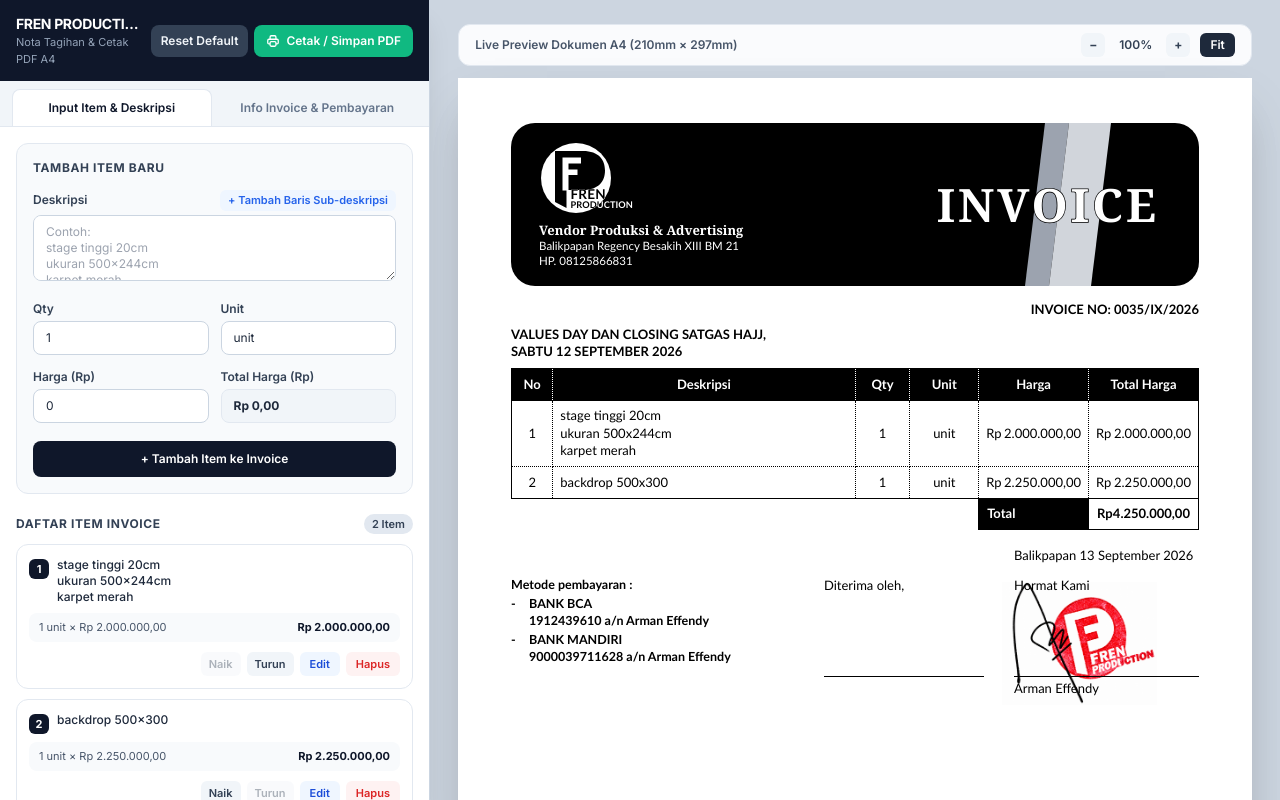
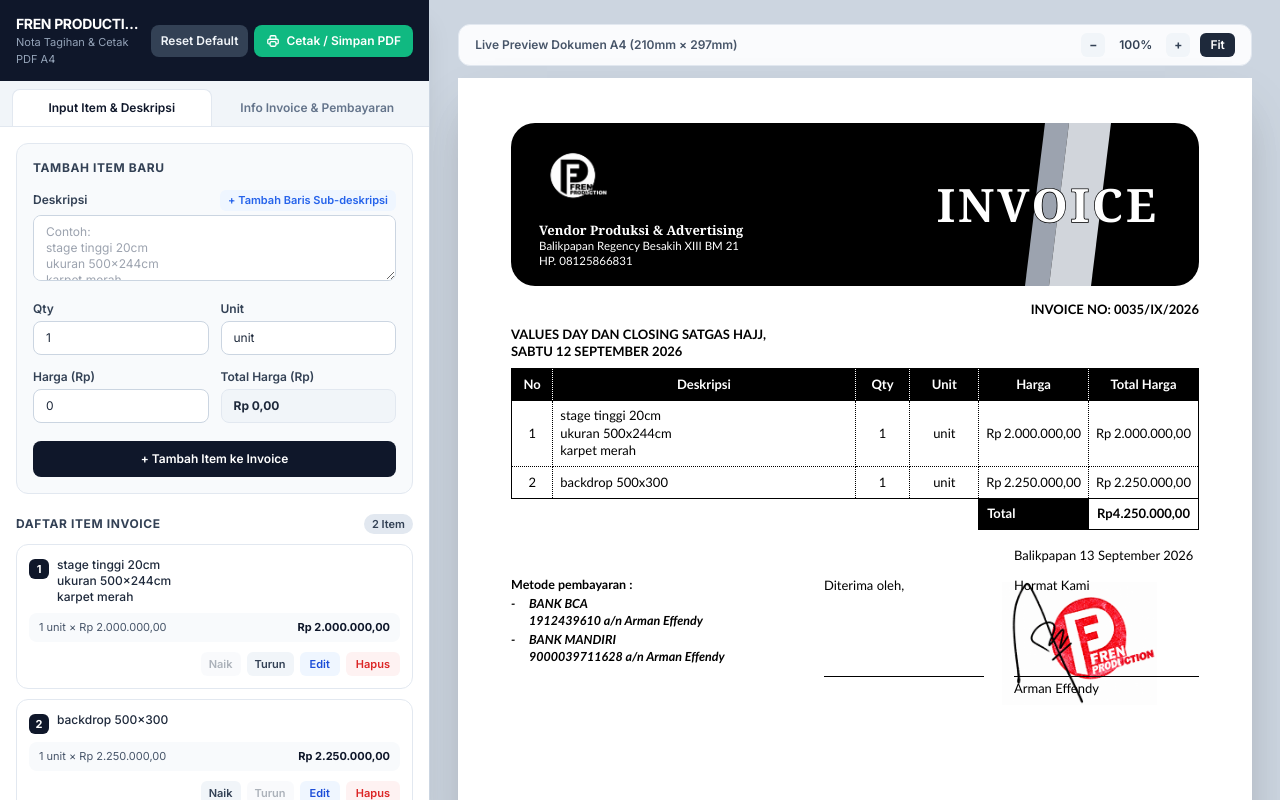
Before and after one commit to geprtm/frenpor-invoice-gen, a plain HTML site: page index.html in a window 1280 px wide. Drawn offline with nearby package versions, Linux system fonts and the light colour scheme.

Commit message:
Replace SVG logo with image file

```diff
--- a/index.html
+++ b/index.html
@@ -324,22 +324,7 @@
                     </div>
 
                     <div style="position: relative; z-index: 10; display: flex; flex-direction: column; align-items: flex-start;">
-                        <svg width="118" height="74" viewBox="0 0 118 74" style="overflow: visible; display: block;" xmlns="http://www.w3.org/2000/svg">
-                            <defs>
-                                <clipPath id="fren-logo-circle-clip">
-                                    <circle cx="37" cy="37" r="35" />
-                                </clipPath>
-                            </defs>
-                            <circle cx="37" cy="37" r="35" fill="#ffffff" />
-                            <path d="M 16 10 L 44 10 C 60 10, 66 19, 66 29.5 C 66 40, 60 49, 44 49 L 27.5 49 L 27.5 67 L 16 61 Z" fill="#000000" />
-                            <path d="M 23.5 16.5 L 42 16.5 L 42 22.5 L 29.5 22.5 L 29.5 28.5 L 38.5 28.5 L 38.5 34 L 29.5 34 L 29.5 49.5 L 23.5 49.5 Z" fill="#ffffff" />
-                            <text x="31.5" y="57.5" fill="#ffffff" font-family="Arial Black, Impact, sans-serif" font-weight="900" font-size="13.5" letter-spacing="0.2">FREN</text>
-                            <text x="31.5" y="66.5" fill="#ffffff" font-family="Arial Black, Arial, sans-serif" font-weight="900" font-size="9.2" letter-spacing="0.1">PRODUCTION</text>
-                            <g clip-path="url(#fren-logo-circle-clip)">
-                                <text x="31.5" y="57.5" fill="#000000" font-family="Arial Black, Impact, sans-serif" font-weight="900" font-size="13.5" letter-spacing="0.2">FREN</text>
-                                <text x="31.5" y="66.5" fill="#000000" font-family="Arial Black, Arial, sans-serif" font-weight="900" font-size="9.2" letter-spacing="0.1">PRODUCTION</text>
-                            </g>
-                        </svg>
+                        <img src="53B0E865-4479-4942-AEFF-B8F3176C5375.PNG" alt="Logo FREN PRODUCTION" style="height: 74px; width: auto; object-fit: contain; display: block;" />
 
                         <div style="margin-top: 7px; color: #ffffff; line-height: 1.28;">
                             <div class="header-vendor-title" style="font-weight: 700; font-size: 13px;">Vendor Produksi &amp; Advertising</div>
@@ -406,7 +391,7 @@ SABTU 12 SEPTEMBER 2026</div>
                         <!-- Kolom Kiri: Metode Pembayaran -->
                         <div style="flex: 1; padding-right: 20px; font-weight: 700; font-size: 12.5px; line-height: 1.35; color: #000000;">
                             <div style="margin-bottom: 2px;">Metode pembayaran :</div>
-                            <div id="out-payment-list"></div>
+                            <div id="out-payment-list" style="font-weight: 700; font-style: italic;"></div>
                         </div>
 
                         <!-- Kolom Kanan: Blok Tanda Tangan (2 Baris Terkunci agar Garis Kiri & Kanan 100% Rata) -->
```
